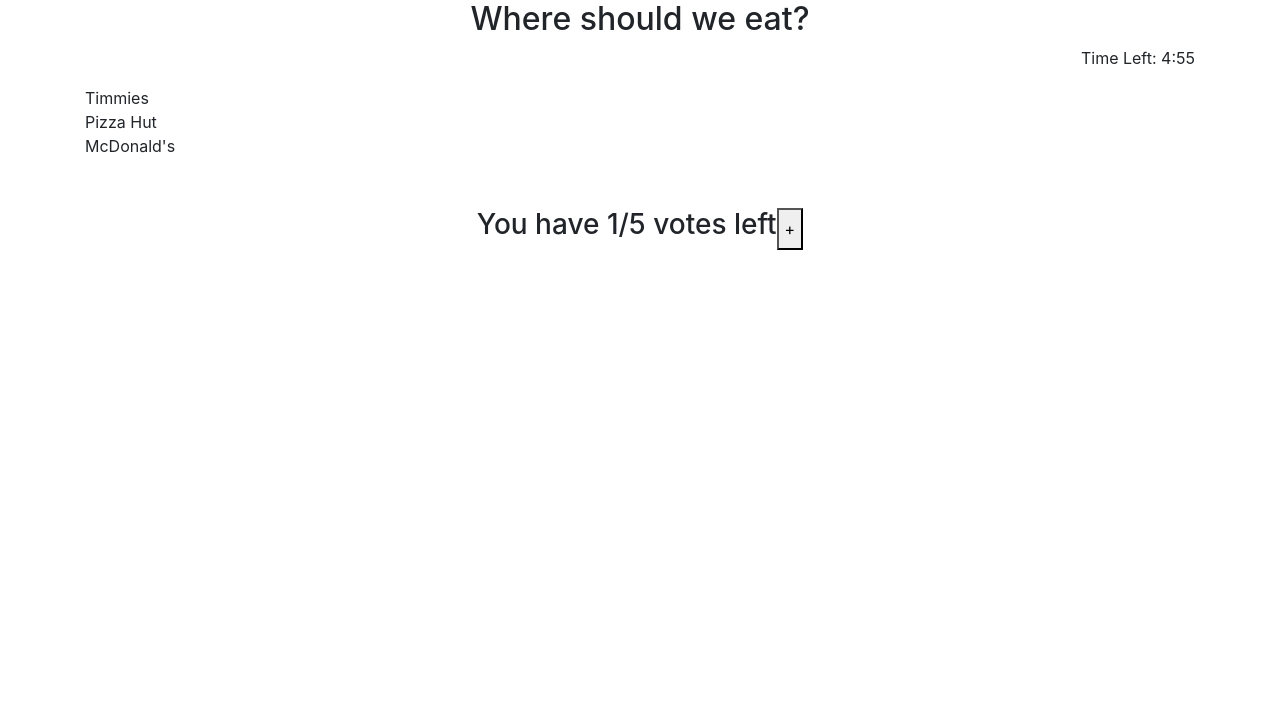
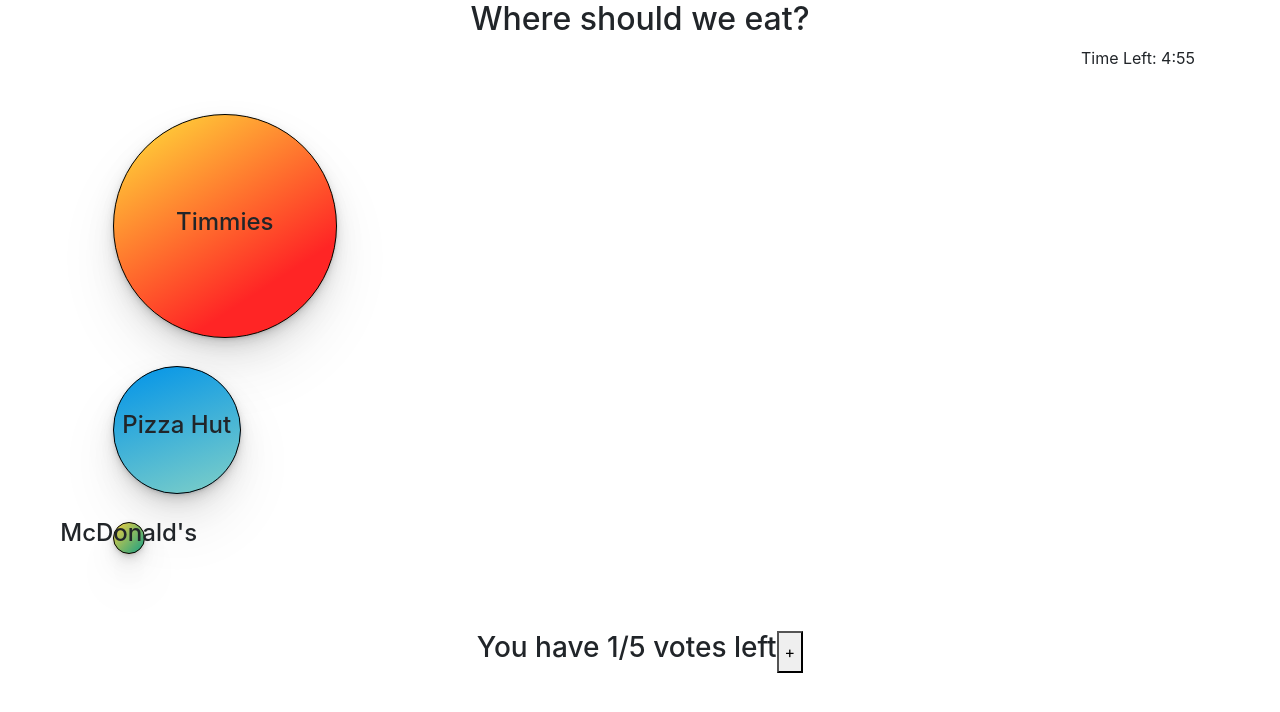
Before and after one commit to Katie500/Decidr, a React (Create React App) app in the folder client/: page /test in a window 1280 px wide. Shown: the top 712 px of the page. Built offline with nearby package versions, Linux system fonts and the light colour scheme; no server answers.

Commit message:
adding initial bubbles

```diff
--- a/client/src/components/UI/timer.js
+++ b/client/src/components/UI/timer.js
@@ -15,6 +15,7 @@ const Timer = () => {
   const minutes = Math.floor(time / 60);
   const seconds = time % 60;
 
+  //SOMETHING NEEDS TO HAPPEN IF IT HITS 0
   return (
     <div>
       <p>
--- a/client/src/components/Views/view1.js
+++ b/client/src/components/Views/view1.js
@@ -1,10 +1,28 @@
 import { Col, Container, Row } from "react-bootstrap";
-import Timer from "../UI/timer";
 import { useState } from "react";
 import data from "../data";
 import View from "../UI/view";
+import styles from "./views.module.css";
 
-const Bubble = ({ data, weight }) => <div>{data.nameOfPlace}</div>;
+const decideSize = (data, totalVotes) => {
+  const maxWidth = 8; //max value, gets multiplied by a factor of 100 later
+
+  // get the percentage
+  const percentage = (data.totalVotes / totalVotes) * 100;
+
+  const size = `${percentage * maxWidth}px`;
+
+  return {
+    width: size,
+    height: size,
+  };
+};
+
+const Bubble = ({ data, totalVotes }) => (
+  <div className={styles.bubble} style={{ ...decideSize(data, totalVotes) }}>
+    <h4> {data.nameOfPlace}</h4>
+  </div>
+);
 
 const View1 = () => {
   const totalVotes = 25; //do actual math later
--- a/client/src/components/Views/view2.js
+++ b/client/src/components/Views/view2.js
@@ -1,5 +1,4 @@
 import { Col, Container, Row } from "react-bootstrap";
-import Timer from "../UI/timer";
 import { useState } from "react";
 import data from "../data";
 import View from "../UI/view";
--- /dev/null
+++ b/client/src/components/Views/views.module.css
@@ -0,0 +1,42 @@
+.bubble {
+  display: flex;
+  justify-content: center;
+  align-items: center;
+
+  width: 90px;
+  height: 90px;
+
+  margin: 2.5%;
+
+  border: 1px solid black;
+
+  border-radius: 100%;
+
+  /* https://getcssscan.com/css-box-shadow-examples */
+  box-shadow: rgba(0, 0, 0, 0.07) 0px 1px 2px, rgba(0, 0, 0, 0.07) 0px 2px 4px,
+    rgba(0, 0, 0, 0.07) 0px 4px 8px, rgba(0, 0, 0, 0.07) 0px 8px 16px,
+    rgba(0, 0, 0, 0.07) 0px 16px 32px, rgba(0, 0, 0, 0.07) 0px 32px 64px;
+}
+
+/* Why the count starts at three is beyond me */
+
+/* https://cssgradient.io/gradient-backgrounds/ */
+.bubble:nth-child(3) {
+  background-color: #ffe53b;
+  background-image: linear-gradient(147deg, #ffe53b 0%, #ff2525 74%);
+}
+
+.bubble:nth-child(4) {
+  background-color: #0093e9;
+  background-image: linear-gradient(160deg, #0093e9 0%, #80d0c7 100%);
+}
+
+.bubble:nth-child(5) {
+  background-color: #f4d03f;
+  background-image: linear-gradient(132deg, #f4d03f 0%, #16a085 100%);
+}
+
+.bubble:nth-child(6) {
+  background-color: #f4d03f;
+  background-image: linear-gradient(132deg, #f4d03f 0%, #16a085 100%);
+}
```
